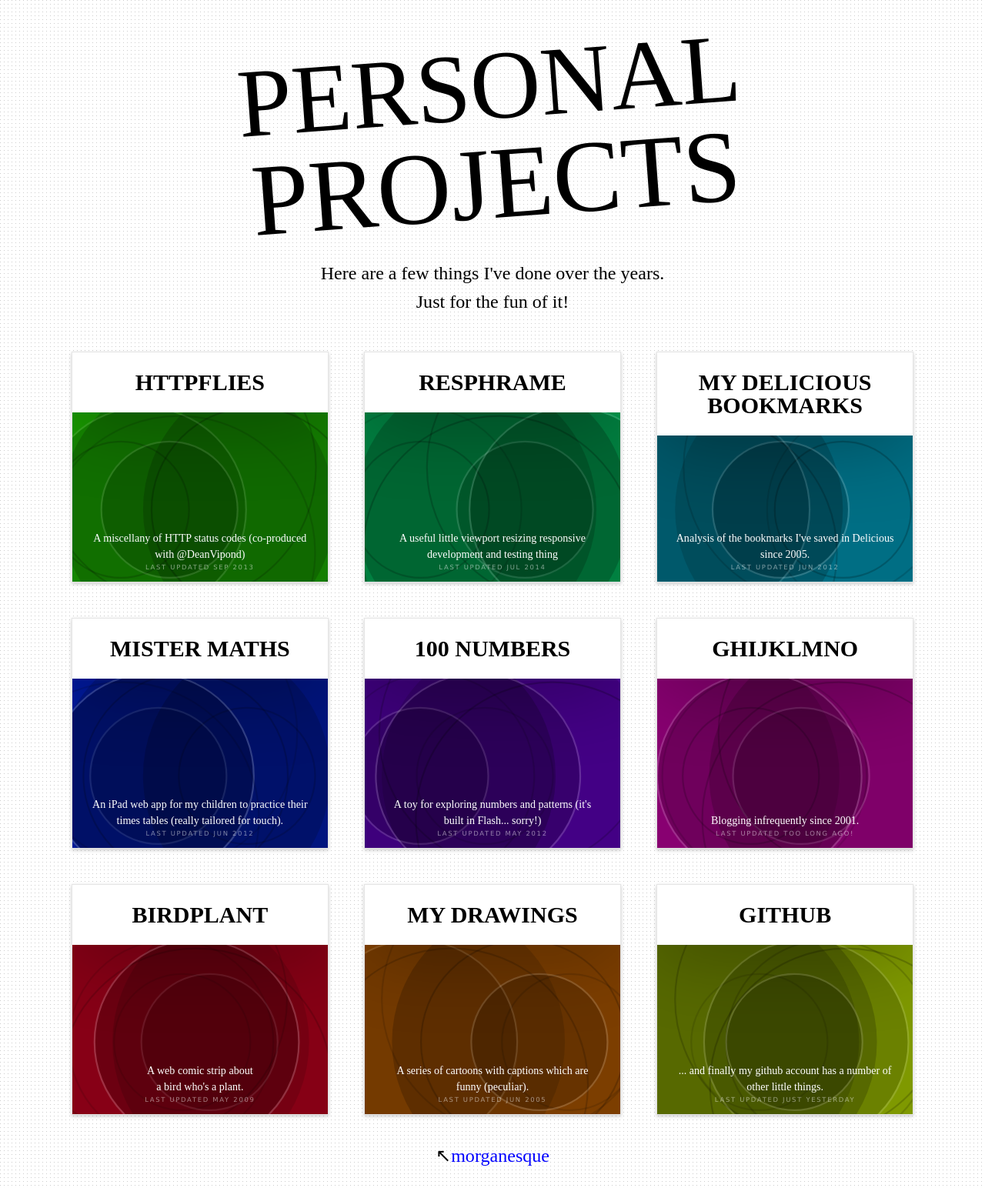
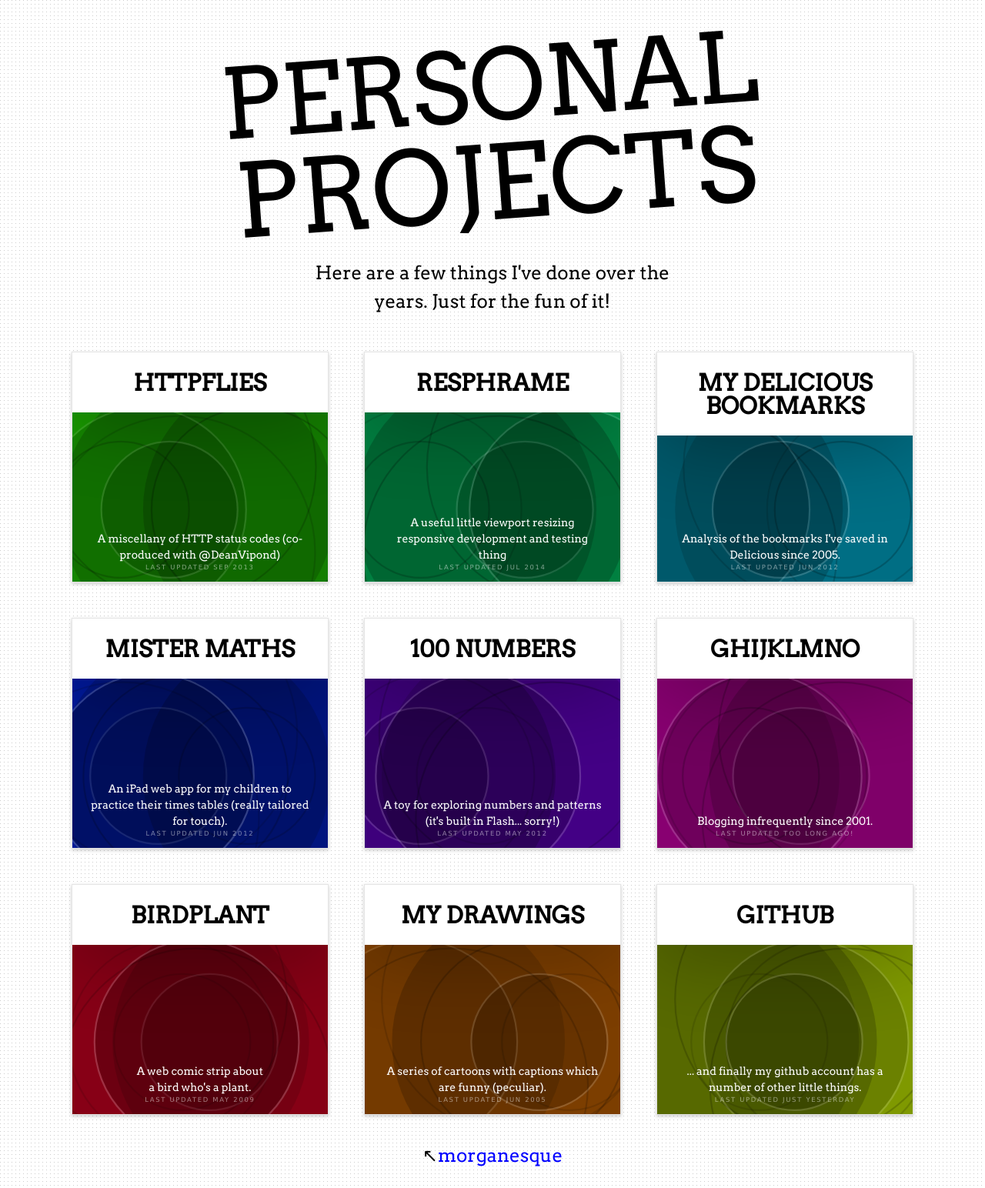
Before and after one commit to morganesque/morganesque.github.io, a Jekyll site: the page built from personal.html, in a window 1280 px wide. Shown: the whole page at 77% size. Built offline with Jekyll 4.4.1, drawn with Linux system fonts in a browser that asks for light colours; some web fonts are replaced.

Commit message:
Changing the font.

```diff
--- a/personal.html
+++ b/personal.html
@@ -14,8 +14,8 @@
         <link rel="shortcut icon" href="/favicon.ico">
         <link rel="apple-touch-icon" href="/apple-touch-icon.png">
         <link rel="stylesheet" href="/css/personal.css">
-        <link rel="stylesheet" type="text/css" href="//cloud.typography.com/6272452/614482/css/fonts.css" />
-        <style>body{font-family:'Archer SSm A','Archer SSm B';font-weight:500;font-style:normal;}</style>
+        <link href="https://fonts.googleapis.com/css?family=Arvo" rel="stylesheet">
+        <style>body{font-family:'Arvo',serif;font-weight:500;font-style:normal;}</style>
         <script src="/js/all-personal.min.js"></script>
     </head>
     <body>
```
